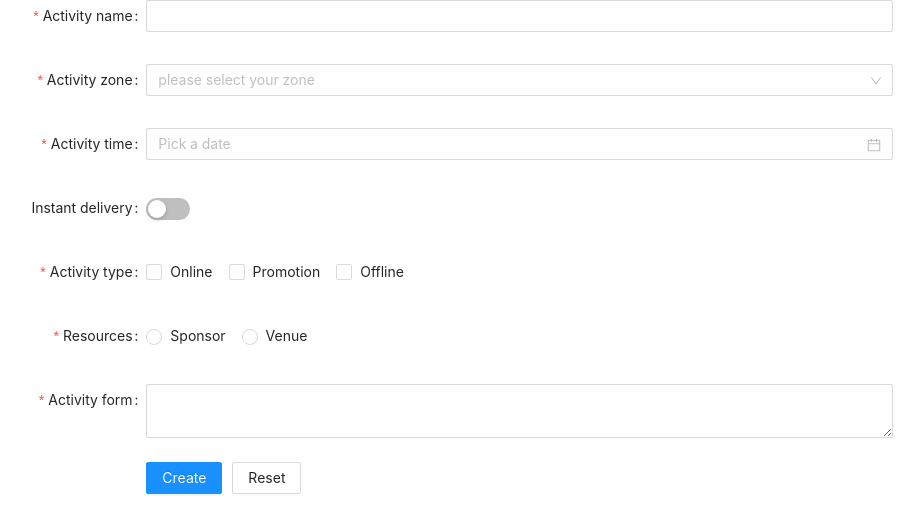
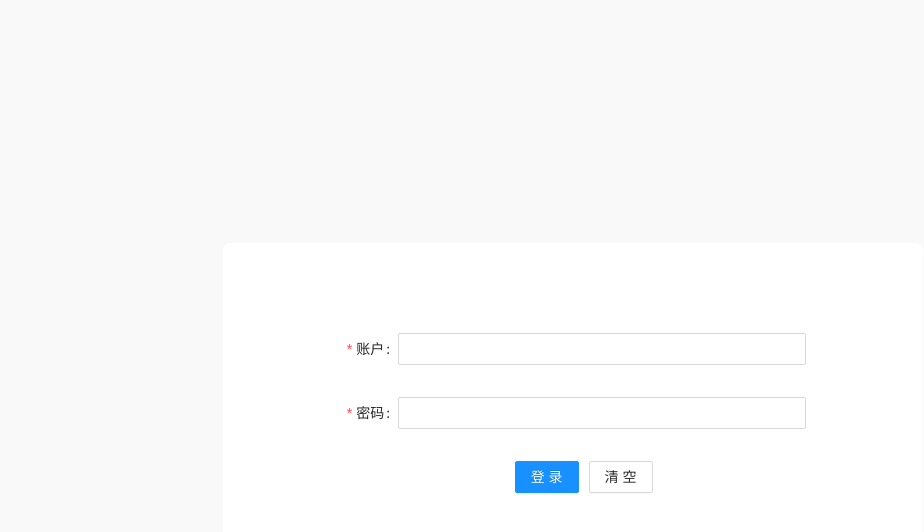
Before and after one commit to Syntamin/personal-blog-fontend, a Vue app: page /login in a window 1280 px wide. Shown: the top 532 px of the page, without its empty margins (67-991 px from the left). Built offline with nearby package versions, Linux system fonts and the light colour scheme.

Commit message:
登录页面前端完成

```diff
--- a/src/views/Login.vue
+++ b/src/views/Login.vue
@@ -1,4 +1,5 @@
 <template>
+  <div class="login">
     <a-form
       ref="formRef"
       :model="formState"
@@ -6,117 +7,53 @@
       :label-col="labelCol"
       :wrapper-col="wrapperCol"
     >
-    <a-form-item ref="name" label="Activity name" name="name">
-      <a-input v-model:value="formState.name" />
+      <a-form-item ref="name" label="账户" name="name" :label-col="{ span: 2 }">
+        <a-input v-model:value="formState.name" type="text"/>
       </a-form-item>
-    <a-form-item label="Activity zone" name="region">
-      <a-select
-        v-model:value="formState.region"
-        placeholder="please select your zone"
+      <a-form-item
+        has-feedback
+        label="密码"
+        name="password"
+        :label-col="{ span: 2 }"
       >
-        <a-select-option value="shanghai">Zone one</a-select-option>
-        <a-select-option value="beijing">Zone two</a-select-option>
-      </a-select>
-    </a-form-item>
-    <a-form-item label="Activity time" required name="date1">
-      <a-date-picker
-        v-model:value="formState.date1"
-        show-time
-        type="date"
-        placeholder="Pick a date"
-        style="width: 100%"
+        <a-input
+          v-model:value="formState.password"
+          type="password"
+          autocomplete="off"
         />
       </a-form-item>
-    <a-form-item label="Instant delivery" name="delivery">
-      <a-switch v-model:checked="formState.delivery" />
-    </a-form-item>
-    <a-form-item label="Activity type" name="type">
-      <a-checkbox-group v-model:value="formState.type">
-        <a-checkbox value="1" name="type">Online</a-checkbox>
-        <a-checkbox value="2" name="type">Promotion</a-checkbox>
-        <a-checkbox value="3" name="type">Offline</a-checkbox>
-      </a-checkbox-group>
-    </a-form-item>
-    <a-form-item label="Resources" name="resource">
-      <a-radio-group v-model:value="formState.resource">
-        <a-radio value="1">Sponsor</a-radio>
-        <a-radio value="2">Venue</a-radio>
-      </a-radio-group>
-    </a-form-item>
-    <a-form-item label="Activity form" name="desc">
-      <a-textarea v-model:value="formState.desc" />
-    </a-form-item>
-    <a-form-item :wrapper-col="{ span: 14, offset: 4 }">
-      <a-button type="primary" @click="onSubmit">Create</a-button>
-      <a-button style="margin-left: 10px" @click="resetForm">Reset</a-button>
+      <a-form-item :wrapper-col="{ span: 14, offset: 10 }">
+        <a-button type="primary" @click="onSubmit">登录</a-button>
+        <a-button style="margin-left: 10px" @click="resetForm">清空</a-button>
       </a-form-item>
     </a-form>
+  </div>
 </template>
 <script>
 import {
   defineComponent, reactive, ref, toRaw,
 } from 'vue';
+import { message } from 'ant-design-vue';
 
 export default defineComponent({
   setup() {
     const formRef = ref();
     const formState = reactive({
       name: '',
-      region: undefined,
-      date1: undefined,
-      delivery: false,
-      type: [],
-      resource: '',
-      desc: '',
+      password: '',
     });
     const rules = {
       name: [
         {
           required: true,
-          message: 'Please input Activity name',
-          trigger: 'blur',
-        },
-        {
-          min: 3,
-          max: 5,
-          message: 'Length should be 3 to 5',
+          message: '请输入用户名',
           trigger: 'blur',
         },
       ],
-      region: [
+      password: [
         {
           required: true,
-          message: 'Please select Activity zone',
-          trigger: 'change',
-        },
-      ],
-      date1: [
-        {
-          required: true,
-          message: 'Please pick a date',
-          trigger: 'change',
-          type: 'object',
-        },
-      ],
-      type: [
-        {
-          type: 'array',
-          required: true,
-          message: 'Please select at least one activity type',
-          trigger: 'change',
-        },
-      ],
-      resource: [
-        {
-          required: true,
-          message: 'Please select activity resource',
-          trigger: 'change',
-        },
-      ],
-      desc: [
-        {
-          required: true,
-          message: 'Please input activity form',
+          message: '请输入密码',
           trigger: 'blur',
         },
       ],
@@ -126,9 +63,12 @@ export default defineComponent({
       formRef.value
         .validate()
         .then(() => {
+          // api 请求登录
+          message.success('登录成功');
           console.log('values', formState, toRaw(formState));
         })
         .catch((error) => {
+          message.error('登录失败');
           console.log('error', error);
         });
     };
@@ -154,3 +94,24 @@ export default defineComponent({
   },
 });
 </script>
+
+<style scoped lang="less">
+.login {
+  width: 700px;
+  padding: 90px 0 40px 0;
+  position: absolute;
+  left: 50%;
+  top: 50%;
+  transform: translate(-50%, -50%);
+  border-radius: 8px;
+  background-color: #ffffff;
+  .ant-form {
+    .ant-form-item {
+      justify-content: center;
+    }
+    .ant-form-item-with-help {
+      margin-bottom: 11px;
+    }
+  }
+}
+</style>
--- a/src/views/layout/end.vue
+++ b/src/views/layout/end.vue
@@ -1,3 +1,9 @@
 <template>
   <router-view></router-view>
 </template>
+
+<style lang="less">
+body {
+  background-color: #f9f9f9;
+}
+</style>
```
Lines whose indentation alone changed are shown as unchanged.
